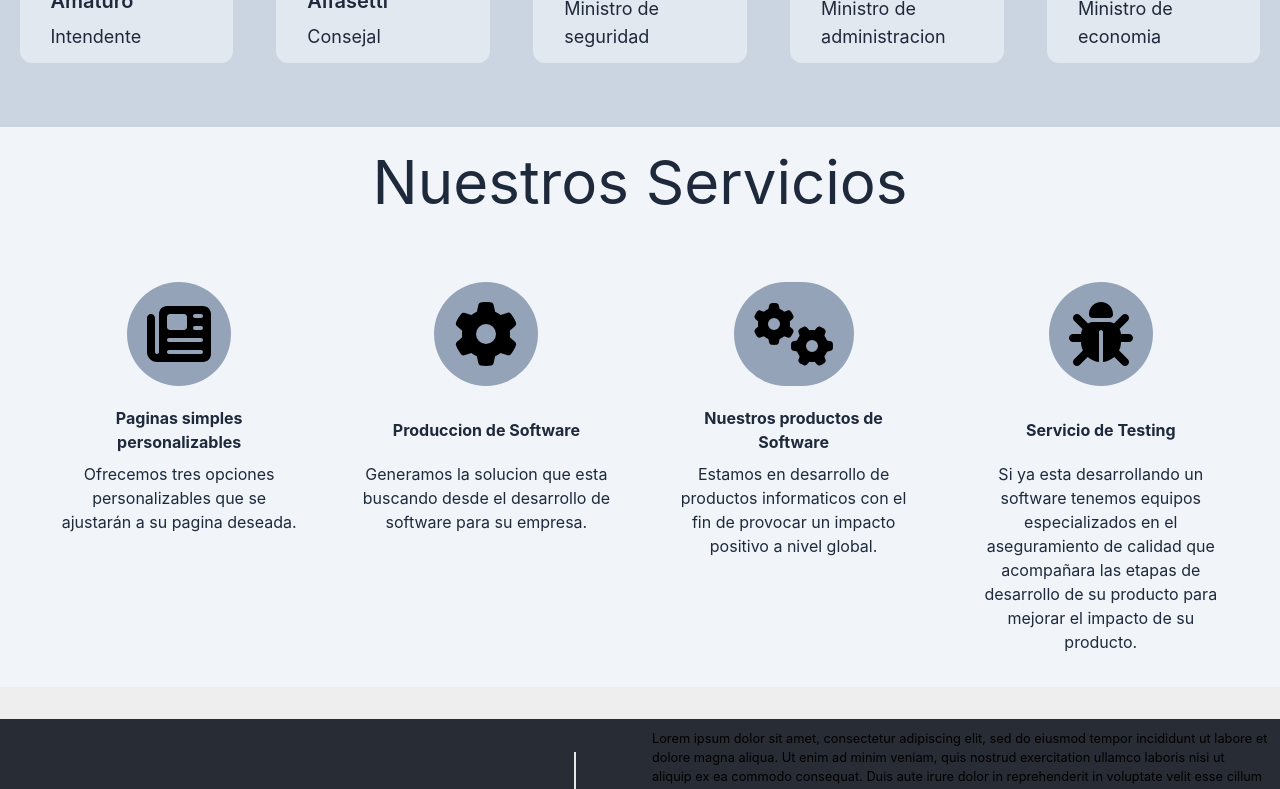
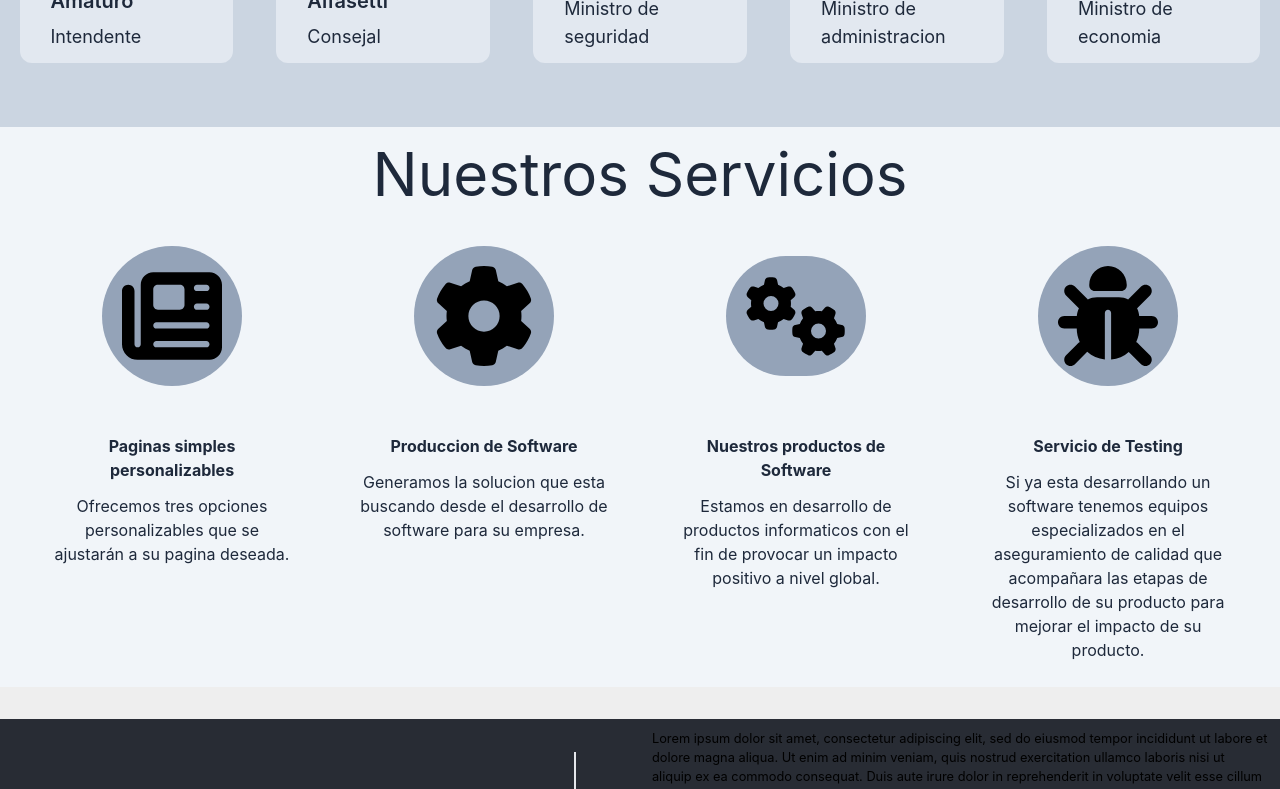
Before and after one commit to AbelAngelOk/QGT, a React (Vite) app: page / in a window 1280 px wide. Shown: the part 1180-1969 px from the top of the page. Built offline with nearby package versions, Linux system fonts and the light colour scheme.

Commit message:
Responsive, otros fixes

```diff
--- a/src/components/home/Hero.jsx
+++ b/src/components/home/Hero.jsx
@@ -5,7 +5,7 @@ export function Hero () {
   return (
     <div id='hero01' className='w-full h-auto sm:h-[700px] flex flex-wrap bg-palette-light-bg100 text-palette-light-txt800 dark:text-palette-light-bg100 dark:bg-palette-light-txt700'>
       <div id='hero01-inner' className='py-[100px] w-full h-auto flex justify-center items-center flex-wrap'>
-        <ul id='hero01-inner' className='flex justify-center items-center flex-wrap w-4/5 gap-[30px]'>
+        <ul id='hero01-inner' className='flex flex-col justify-center items-center flex-wrap w-4/5 gap-[30px]'>
           <li id='hero01-title' className='capitalize text-3xl  md:text-[4vw] lg:text-5xl  leading-[1.375] text-center font-semibold'> {animation()} </li>
           <li id='hero01-description' className='text-center font-semibold text-xl w-11/12 lg:w-3/5'> {h.description} </li>
           <li id='hero01-buttons' className='w-full h-auto flex justify-center flex-wrap'>
--- a/src/components/home/Projects.jsx
+++ b/src/components/home/Projects.jsx
@@ -25,10 +25,10 @@ export function Projects () {
   return (
     <section className='py-0 px-[5%] dark:text-white mt-20'>
       <ul className='flex flex-col gap-10 lg:gap-[10vh] w-full h-auto wrap justify-center items-center'>
-        <li className='flex w-full h-auto flex-wrap text-5xl justify-center items-center'>
-          <h1> {tituloDeSeccionProyectos}</h1>
+        <li className='flex w-full h-auto flex-wrap text-5xl justify-center items-center text-center'>
+          <h3> {tituloDeSeccionProyectos}</h3>
         </li>
-        <li className='flex w-3/4 h-auto flex-wrap text-lg justify-center items-center'>
+        <li className='flex w-11/12 md:w-3/4 h-auto flex-wrap text-lg justify-center items-center'>
           <p> {descripcionProyectos} </p>
         </li>
         <li className='flex w-12 h-auto flex-wrap justify-center items-center'>
@@ -63,7 +63,7 @@ const CreateBoxes = (props) => {
 
 const ContenidoDetalleProyecto = (props) => {
   return (
-    <section id='DetalleProyecto' className='w-full h-full flex flex-row flex-wrap sm:flex-nowrap gap-4 sm:gap-2 justify-evenly'>
+    <section id='DetalleProyecto' className='w-full h-full flex flex-row flex-wrap sm:flex-nowrap gap-12 sm:gap-2 justify-evenly'>
       <div id='DetalleProyecto--derecha' className='w-auto flex justify-center items-center py-0 px-[5vw]'>
         <div id='DetalleProyecto--derecha--contenedorDeImagen' className='w-auto h-auto'>
           <img id='DetalleProyecto--Icon' src={props.imagen} className='relative w-[130px] lg:w-[180px] text-white' alt='proyecto-icono' />
--- a/src/components/home/Service.jsx
+++ b/src/components/home/Service.jsx
@@ -1,32 +1,35 @@
-import { boxes } from './service-vars';
-import cnst from './service-const.json';
+import { boxes } from './service-vars'
+import cnst from './service-const.json'
 import { FontAwesomeIcon } from '@fortawesome/react-fontawesome'
 
 export function Service () {
   return (
-        <section id="service" className="w-full flex  flex-wrap justify-center items-center bg-palette-light-bg100 dark:bg-palette-light-txt700 h-[70vh]">
-            <div id="service-titleContainer" className="w-full flex justify-center items-center">
-                <h1 className="text-palette-light-txt800 dark:text-palette-light-bg100 text-6xl"> { cnst.title } </h1>
+    <section id='service' className='w-full flex  flex-wrap justify-center items-center bg-palette-light-bg100 dark:bg-palette-light-txt700 min-h-[70vh] h-auto'>
+      <div id='service-titleContainer' className='w-full flex justify-center items-center'>
+        <h1 className='text-palette-light-txt800 dark:text-palette-light-bg100 text-4xl md:text-6xl py-6 md:py-3 text-center'> {cnst.title} </h1>
       </div>
-            <div id="service-boxes" className="w-full h-[50vh] flex justify-evenly items-center">
-                { boxMap() }
+      <div id='service-boxes' className='w-full h-auto flex justify-evenly gap-5 md:gap-3 items-start flex-wrap py-3'>
+        {boxMap()}
       </div>
     </section>
   )
 }
 
 function boxMap () {
-    return ( boxes.map( e => box(e) ) )
+  return (boxes.map(e => box(e)))
 }
 
 function box (e) {
   return (
-        <div id={`service-box0${e.id}`} className='w-1/5 h-[50vh] flex flex-col justify-evenly items-center px-1 py-2'>
-            <div id={`service-box0${e.id}-iconContainer`} className="w-1/2 h-2/6 flex items-center justify-center" >
-                <FontAwesomeIcon id={`service-box0${e.id}-icon`} className="h-1/2 p-5 rounded-full bg-palette-light-bg400 dark:bg-palette-light-txt800" icon={e.icon} />
+    <div id={`service-box0${e.id}`} className='w-1/5 h-full min-w-[250px]  md:min-w-[180px] min-h-[340px] flex flex-col gap-12 items-center px-1 py-2'>
+      <div id={`service-box0${e.id}-iconContainer`} className='w-[140px] min-h-[140px] h-2/6 flex items-center justify-center'>
+        <FontAwesomeIcon id={`service-box0${e.id}-icon`} className='h-1/2 p-5 rounded-full bg-palette-light-bg400 dark:bg-palette-light-txt800' icon={e.icon} />
       </div>
-            <b id={`service-box0${e.id}-textBold`} className='flex text-center justify-center items-center h-1/6 text-palette-light-txt800 dark:text-palette-light-bg100'>  { e.textBold } </b>
-            <p id={`service-box0${e.id}-text`} className='flex text-center h-3/6 text-palette-light-txt800 dark:text-palette-light-bg100'>  { e.text } </p>
+      <div className='flex flex-col justify-center items-center gap-3'>
+        <b id={`service-box0${e.id}-textBold`} className='flex text-center justify-center items-center h-1/6 text-palette-light-txt800 dark:text-palette-light-bg100'>  {e.textBold} </b>
+        <p id={`service-box0${e.id}-text`} className='flex text-center h-3/6 text-palette-light-txt800 dark:text-palette-light-bg100'>  {e.text} </p>
+      </div>
+
     </div>
   )
 }
--- a/src/components/home/service-vars.jsx
+++ b/src/components/home/service-vars.jsx
@@ -1,28 +1,28 @@
 import { faGear, faGears, faBug, faNewspaper } from '@fortawesome/free-solid-svg-icons'
 
-export let boxes = [
+export const boxes = [
   {
-        id:"1",
+    id: '1',
     icon: faNewspaper,
-        textBold:"Paginas simples personalizables",
-        text:"Ofrecemos tres opciones personalizables que se ajustarán a su pagina deseada."
+    textBold: 'Paginas simples personalizables',
+    text: 'Ofrecemos tres opciones personalizables que se ajustarán a su pagina deseada.'
   },
   {
-        id:"2",
+    id: '2',
     icon: faGear,
-        textBold:"Produccion de Software",
-        text:"Generamos la solucion que esta buscando desde el desarrollo de software para su empresa."
+    textBold: 'Produccion de Software',
+    text: 'Generamos la solucion que esta buscando desde el desarrollo de software para su empresa.'
   },
   {
-        id:"3",
+    id: '3',
     icon: faGears,
-        textBold:"Nuestros productos de Software",
-        text:"Estamos en desarrollo de productos informaticos con el fin de provocar un impacto positivo a nivel global."
+    textBold: 'Nuestros productos de Software',
+    text: 'Estamos en desarrollo de productos informaticos con el fin de provocar un impacto positivo a nivel global.'
   },
   {
-        id:"4",
+    id: '4',
     icon: faBug,
-        textBold:"Servicio de Testing",
-        text:"Si ya esta desarrollando un software tenemos equipos especializados en el aseguramiento de calidad que acompañara las etapas de desarrollo de su producto para mejorar el impacto de su producto."
+    textBold: 'Servicio de Testing',
+    text: 'Si ya esta desarrollando un software tenemos equipos especializados en el aseguramiento de calidad que acompañara las etapas de desarrollo de su producto para mejorar el impacto de su producto.'
   }
 ]
```
Also changed, not shown: src/components/home/SimpleBoxes01.jsx (+16 -17 lines). Lines whose indentation alone changed are shown as unchanged.
